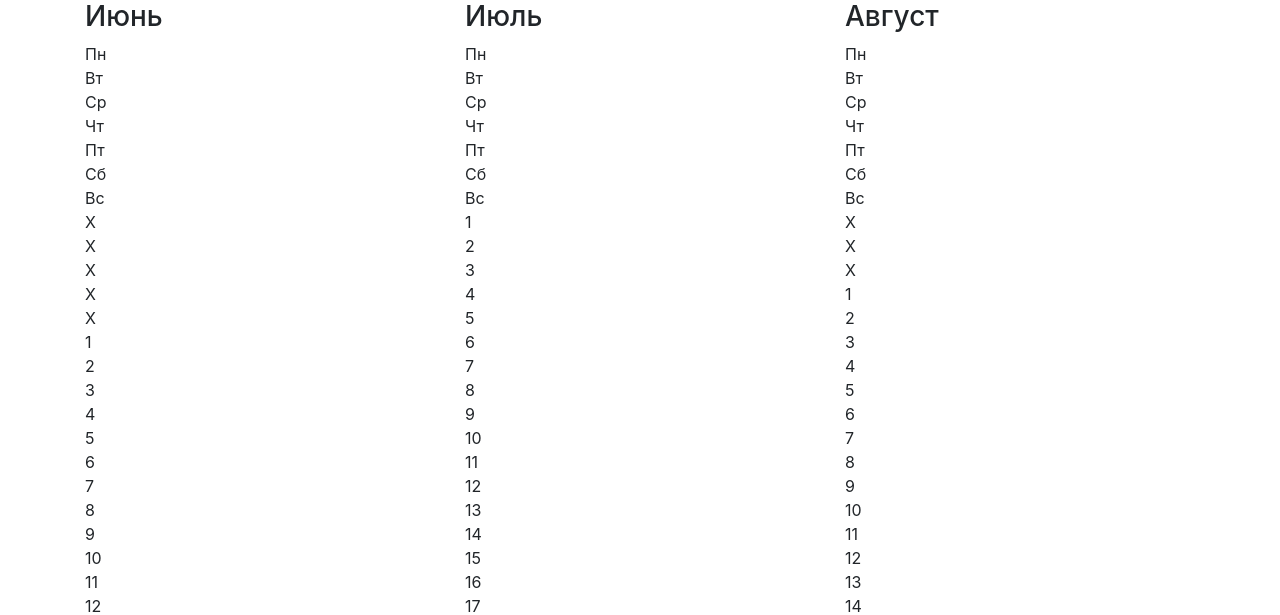
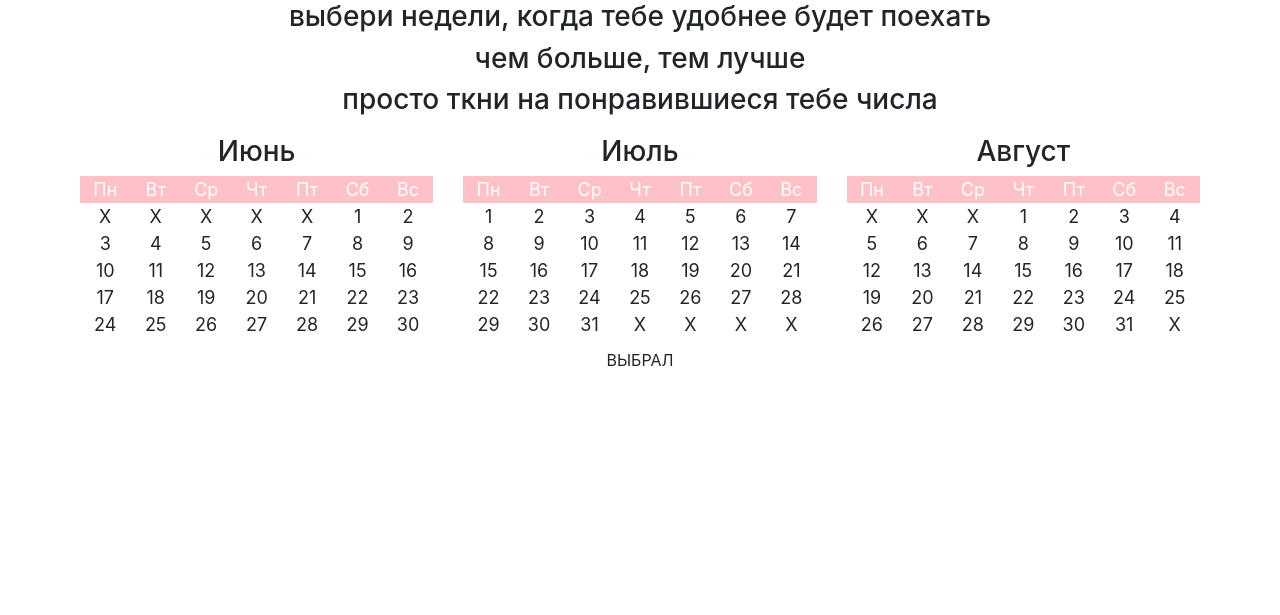
Before and after one commit to artefaktff/artbakulev_second, a Django app: page /other/summer in a window 1280 px wide. Shown: the top 615 px of the page. After the commit the page ends 366 px from the top, so only its background shows below. Run offline with Django 3.2, Linux system fonts and the light colour scheme; some libraries are stand-ins or nearby versions.

Commit message:
include other code

```diff
--- a/other/templates/other/summer_camping_vote.html
+++ b/other/templates/other/summer_camping_vote.html
@@ -8,9 +8,15 @@
     <link href="{% static 'other/css/calendar.css' %}" rel="stylesheet" type="text/css">
 </head>
 <body>
+<div id="choice_menu">
+    <div class="when_choice_container first"><h3 class="when_text">выбери недели, когда тебе удобнее будет
+        поехать</h3></div>
+    <div class="when_choice_container"><h3 class="when_text">чем больше, тем лучше</h3></div>
+    <div class="when_choice_container last"><h3 class="when_text">просто ткни на понравившиеся тебе числа</h3>
+    </div>
     <div id="choice_calendar">
         <div class="container">
-        <div class="row">
+            <div id='when_row' class="row">
                 <div class="col-4">
                     <div class="month" id="June">
                         <h3>Июнь</h3>
@@ -19,18 +25,22 @@
                 <div class="col-4">
                     <div class="month" id="July">
                         <h3>Июль</h3>
-                    <table class="month_table">
-                    </table>
+                        <div class="month_table">
+                        </div>
                     </div>
                 </div>
                 <div class="col-4">
                     <div class="month" id="August">
                         <h3>Август</h3>
-                    <table class="month_table">
-                    </table>
+                        <div class="month_table">
                         </div>
                     </div>
                 </div>
+            </div>
+        </div>
+    </div>
+    <div class="when_choice_container">
+        <div class="when_button hvr-bob" onclick="onChoiceButtonClick()">ВЫБРАЛ</div>
     </div>
 </div>
 
```
Lines whose indentation alone changed are shown as unchanged.
